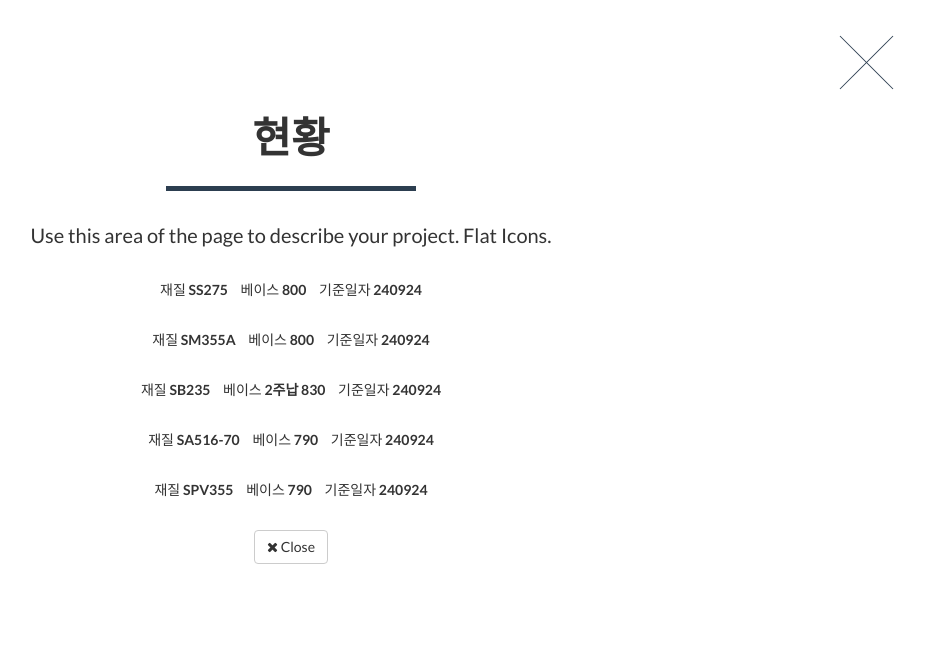
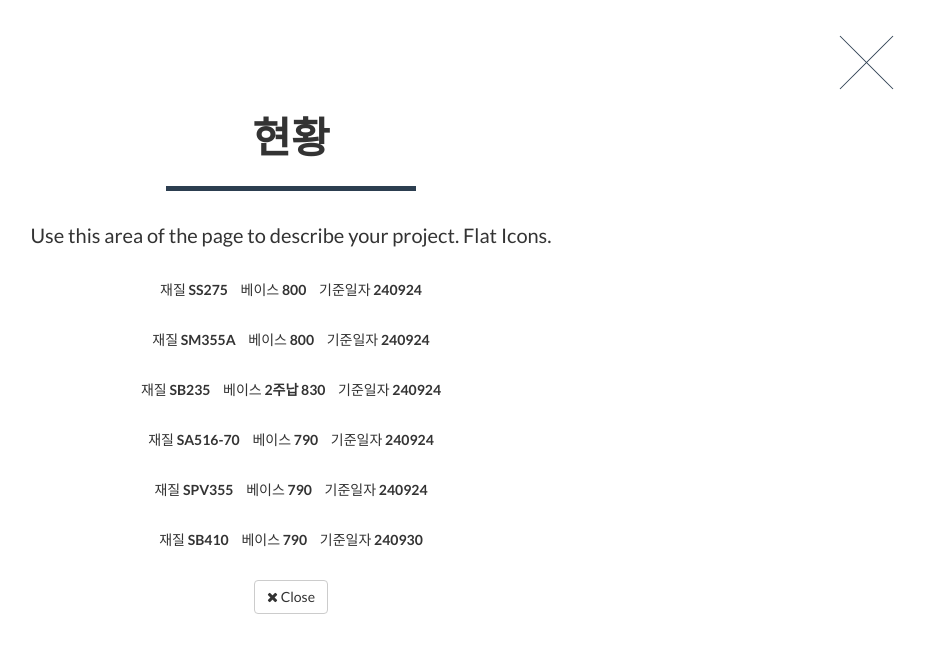
Before and after one commit to jeong-sseung/jeong-sseung, a website: page index.html in a window 1280 px wide. Both pictures are taken after a click on the link 260 px from the left and 1076 px from the top of the page. Shown: the part 676-1328 px from the top of the page, without its empty margins (349-1274 px from the left). Drawn offline with nearby package versions, Linux system fonts and the light colour scheme; files that its build step writes are made by us from their sources.

Commit message:
Update index.html

```diff
--- a/index.html
+++ b/index.html
@@ -239,6 +239,17 @@
                                     <strong> 240924 </strong>
                                 </li>
                             </ul>
+                            <ul class="list-inline item-details">
+                                <li>재질
+                                    <strong> SB410 </strong>
+                                </li>
+                                <li>베이스
+                                    <strong>790</strong>
+                                </li>
+                                <li>기준일자
+                                    <strong> 240930 </strong>
+                                </li>
+                            </ul>
 
 
 
```
